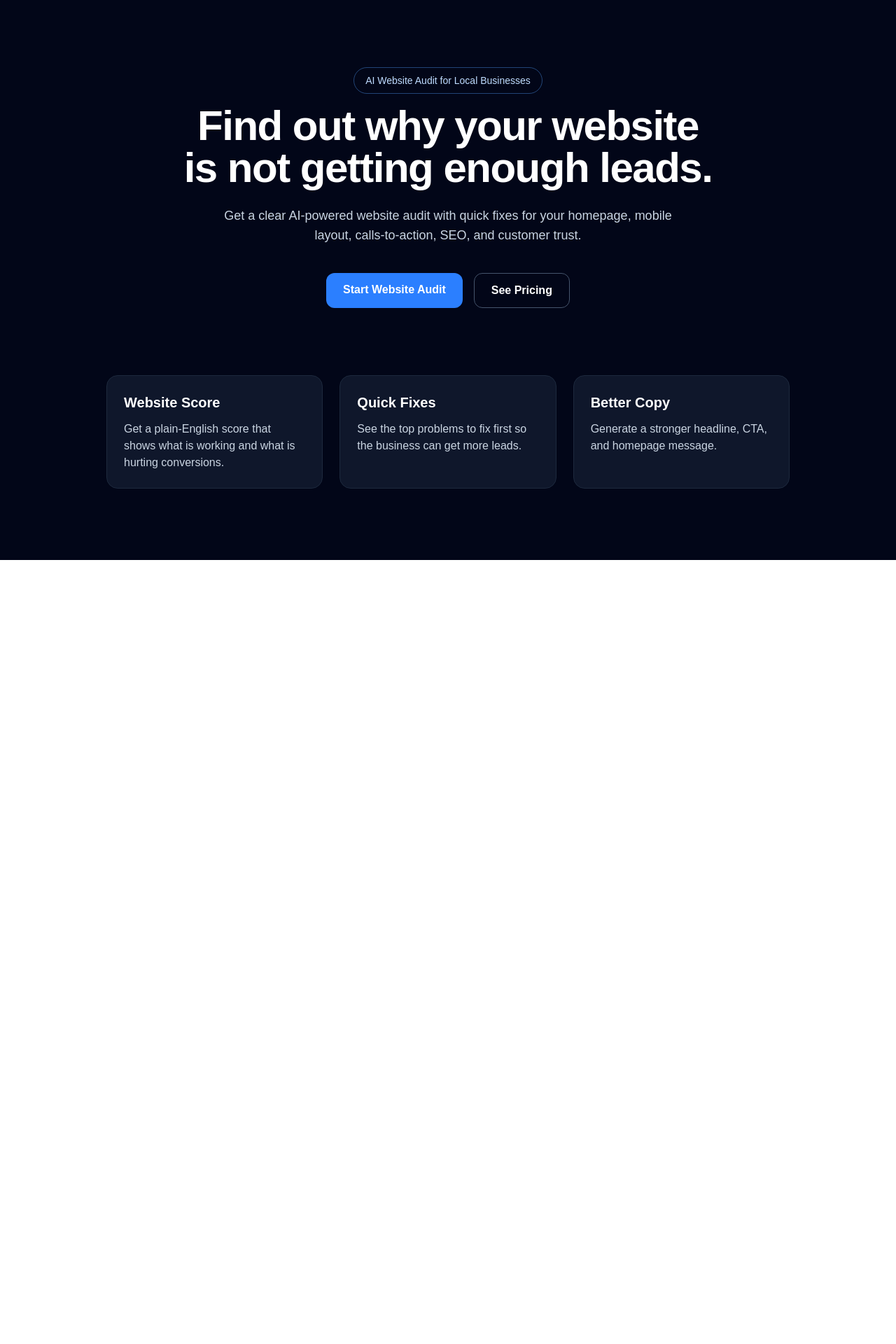
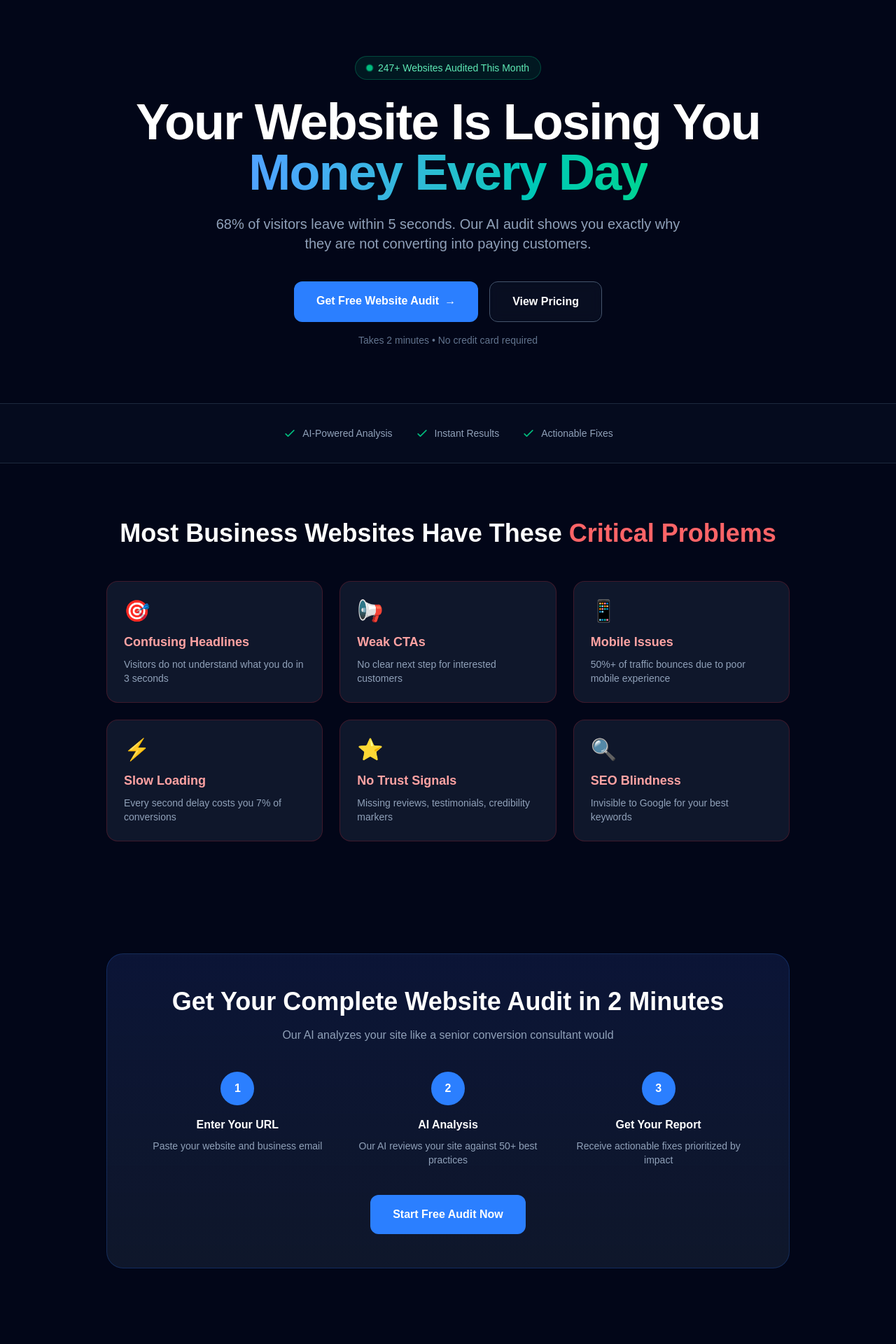
Before and after one commit to danspelt/danspelt-ai-audit, a Next.js app: page / in a window 1280 px wide. Shown: the top 1920 px of the page at 70% size. Before the commit the page ends 800 px from the top, so only its background shows below. Built offline with nearby package versions, Linux system fonts and the light colour scheme.

Commit message:
Enhance landing page with conversion-focused design, social proof, and clear CTAs

```diff
--- a/src/app/page.tsx
+++ b/src/app/page.tsx
@@ -1,59 +1,202 @@
 export default function Home() {
   return (
     <main className="min-h-screen bg-slate-950 text-white">
-      <section className="mx-auto flex max-w-5xl flex-col items-center px-6 py-24 text-center">
-        <p className="mb-4 rounded-full border border-blue-400/40 px-4 py-2 text-sm text-blue-200">
-          AI Website Audit for Local Businesses
-        </p>
+      {/* Hero Section */}
+      <section className="mx-auto flex max-w-5xl flex-col items-center px-6 py-20 text-center">
+        <div className="mb-6 inline-flex items-center gap-2 rounded-full border border-emerald-500/30 bg-emerald-500/10 px-4 py-1.5">
+          <span className="relative flex h-2 w-2">
+            <span className="absolute inline-flex h-full w-full animate-ping rounded-full bg-emerald-400 opacity-75"></span>
+            <span className="relative inline-flex h-2 w-2 rounded-full bg-emerald-500"></span>
+          </span>
+          <span className="text-sm font-medium text-emerald-300">
+            247+ Websites Audited This Month
+          </span>
+        </div>
 
-        <h1 className="max-w-3xl text-4xl font-bold tracking-tight md:text-6xl">
-          Find out why your website is not getting enough leads.
+        <h1 className="max-w-4xl text-5xl font-bold tracking-tight md:text-6xl lg:text-7xl">
+          Your Website Is Losing You{' '}
+          <span className="bg-gradient-to-r from-blue-400 to-emerald-400 bg-clip-text text-transparent">
+            Money Every Day
+          </span>
         </h1>
 
-        <p className="mt-6 max-w-2xl text-lg text-slate-300">
-          Get a clear AI-powered website audit with quick fixes for your homepage,
-          mobile layout, calls-to-action, SEO, and customer trust.
+        <p className="mt-6 max-w-2xl text-xl text-slate-400">
+          68% of visitors leave within 5 seconds. Our AI audit shows you exactly
+          why they are not converting into paying customers.
         </p>
 
         <div className="mt-10 flex flex-col gap-4 sm:flex-row">
           <a
             href="/audit"
-            className="rounded-xl bg-blue-500 px-6 py-3 font-semibold text-white hover:bg-blue-400"
+            className="group relative rounded-xl bg-blue-500 px-8 py-4 font-semibold text-white transition-all hover:bg-blue-400 hover:shadow-lg hover:shadow-blue-500/25"
           >
-            Start Website Audit
+            Get Free Website Audit
+            <span className="ml-2 inline-block transition-transform group-hover:translate-x-1">→</span>
           </a>
 
           <a
             href="/pricing"
-            className="rounded-xl border border-slate-600 px-6 py-3 font-semibold text-white hover:bg-slate-900"
+            className="rounded-xl border border-slate-600 bg-slate-900/50 px-8 py-4 font-semibold text-white backdrop-blur transition-all hover:border-slate-500 hover:bg-slate-800"
           >
-            See Pricing
+            View Pricing
           </a>
+        </div>
+
+        <p className="mt-4 text-sm text-slate-500">
+          Takes 2 minutes • No credit card required
+        </p>
+      </section>
+
+      {/* Trust Indicators */}
+      <section className="border-y border-slate-800 bg-slate-900/30">
+        <div className="mx-auto flex max-w-5xl flex-wrap items-center justify-center gap-8 px-6 py-8">
+          <div className="flex items-center gap-2 text-slate-400">
+            <svg className="h-5 w-5 text-emerald-500" fill="none" viewBox="0 0 24 24" stroke="currentColor">
+              <path strokeLinecap="round" strokeLinejoin="round" strokeWidth={2} d="M5 13l4 4L19 7" />
+            </svg>
+            <span className="text-sm">AI-Powered Analysis</span>
+          </div>
+          <div className="flex items-center gap-2 text-slate-400">
+            <svg className="h-5 w-5 text-emerald-500" fill="none" viewBox="0 0 24 24" stroke="currentColor">
+              <path strokeLinecap="round" strokeLinejoin="round" strokeWidth={2} d="M5 13l4 4L19 7" />
+            </svg>
+            <span className="text-sm">Instant Results</span>
+          </div>
+          <div className="flex items-center gap-2 text-slate-400">
+            <svg className="h-5 w-5 text-emerald-500" fill="none" viewBox="0 0 24 24" stroke="currentColor">
+              <path strokeLinecap="round" strokeLinejoin="round" strokeWidth={2} d="M5 13l4 4L19 7" />
+            </svg>
+            <span className="text-sm">Actionable Fixes</span>
+          </div>
         </div>
       </section>
 
-      <section className="mx-auto grid max-w-5xl gap-6 px-6 pb-24 md:grid-cols-3">
-        <div className="rounded-2xl border border-slate-800 bg-slate-900 p-6">
-          <h2 className="text-xl font-bold">Website Score</h2>
-          <p className="mt-3 text-slate-300">
-            Get a plain-English score that shows what is working and what is hurting conversions.
-          </p>
+      {/* Problem Section */}
+      <section className="mx-auto max-w-5xl px-6 py-20">
+        <div className="text-center">
+          <h2 className="text-3xl font-bold md:text-4xl">
+            Most Business Websites Have These{' '}
+            <span className="text-red-400">Critical Problems</span>
+          </h2>
         </div>
 
-        <div className="rounded-2xl border border-slate-800 bg-slate-900 p-6">
-          <h2 className="text-xl font-bold">Quick Fixes</h2>
-          <p className="mt-3 text-slate-300">
-            See the top problems to fix first so the business can get more leads.
+        <div className="mt-12 grid gap-6 md:grid-cols-2 lg:grid-cols-3">
+          {[
+            { title: 'Confusing Headlines', desc: 'Visitors do not understand what you do in 3 seconds', icon: '🎯' },
+            { title: 'Weak CTAs', desc: 'No clear next step for interested customers', icon: '📢' },
+            { title: 'Mobile Issues', desc: '50%+ of traffic bounces due to poor mobile experience', icon: '📱' },
+            { title: 'Slow Loading', desc: 'Every second delay costs you 7% of conversions', icon: '⚡' },
+            { title: 'No Trust Signals', desc: 'Missing reviews, testimonials, credibility markers', icon: '⭐' },
+            { title: 'SEO Blindness', desc: 'Invisible to Google for your best keywords', icon: '🔍' },
+          ].map((problem, i) => (
+            <div key={i} className="rounded-2xl border border-red-500/20 bg-slate-900 p-6 transition-colors hover:border-red-500/40">
+              <div className="mb-3 text-3xl">{problem.icon}</div>
+              <h3 className="text-lg font-bold text-red-300">{problem.title}</h3>
+              <p className="mt-2 text-sm text-slate-400">{problem.desc}</p>
+            </div>
+          ))}
+        </div>
+      </section>
+
+      {/* Solution Section */}
+      <section className="mx-auto max-w-5xl px-6 py-20">
+        <div className="rounded-3xl border border-blue-500/20 bg-gradient-to-b from-blue-950/50 to-slate-900 p-8 md:p-12">
+          <div className="text-center">
+            <h2 className="text-3xl font-bold md:text-4xl">
+              Get Your Complete Website Audit in 2 Minutes
+            </h2>
+            <p className="mt-4 text-slate-400">
+              Our AI analyzes your site like a senior conversion consultant would
+            </p>
+          </div>
+
+          <div className="mt-10 grid gap-6 md:grid-cols-3">
+            {[
+              { step: '1', title: 'Enter Your URL', desc: 'Paste your website and business email' },
+              { step: '2', title: 'AI Analysis', desc: 'Our AI reviews your site against 50+ best practices' },
+              { step: '3', title: 'Get Your Report', desc: 'Receive actionable fixes prioritized by impact' },
+            ].map((item, i) => (
+              <div key={i} className="text-center">
+                <div className="mx-auto mb-4 flex h-12 w-12 items-center justify-center rounded-full bg-blue-500 font-bold text-white">
+                  {item.step}
+                </div>
+                <h3 className="font-bold">{item.title}</h3>
+                <p className="mt-2 text-sm text-slate-400">{item.desc}</p>
+              </div>
+            ))}
+          </div>
+
+          <div className="mt-10 text-center">
+            <a
+              href="/audit"
+              className="inline-block rounded-xl bg-blue-500 px-8 py-4 font-semibold text-white transition-all hover:bg-blue-400 hover:shadow-lg hover:shadow-blue-500/25"
+            >
+              Start Free Audit Now
+            </a>
+          </div>
+        </div>
+      </section>
+
+      {/* Features Grid */}
+      <section className="mx-auto max-w-5xl px-6 py-20">
+        <h2 className="text-center text-3xl font-bold md:text-4xl">
+          What You Get
+        </h2>
+
+        <div className="mt-12 grid gap-6 md:grid-cols-2 lg:grid-cols-3">
+          {[
+            { title: 'Conversion Score', desc: 'Overall rating with breakdown by category', icon: '📊' },
+            { title: 'Priority Fixes', desc: 'Top 5 issues ranked by impact on revenue', icon: '🎯' },
+            { title: 'Better Headlines', desc: 'AI-generated headlines that actually convert', icon: '✍️' },
+            { title: 'CTA Improvements', desc: 'Stronger calls-to-action that drive action', icon: '🎬' },
+            { title: 'Mobile Audit', desc: 'Specific mobile UX recommendations', icon: '📱' },
+            { title: 'SEO Quick Wins', desc: 'Low-effort, high-impact SEO fixes', icon: '🚀' },
+          ].map((feature, i) => (
+            <div key={i} className="rounded-2xl border border-slate-800 bg-slate-900/50 p-6 transition-all hover:border-slate-700 hover:bg-slate-900">
+              <div className="mb-3 text-3xl">{feature.icon}</div>
+              <h3 className="font-bold">{feature.title}</h3>
+              <p className="mt-2 text-sm text-slate-400">{feature.desc}</p>
+            </div>
+          ))}
+        </div>
+      </section>
+
+      {/* CTA Section */}
+      <section className="mx-auto max-w-5xl px-6 py-20">
+        <div className="rounded-3xl bg-gradient-to-r from-blue-600 to-emerald-600 p-8 text-center md:p-12">
+          <h2 className="text-3xl font-bold md:text-4xl">
+            Stop Losing Customers to Your Competitors
+          </h2>
+          <p className="mx-auto mt-4 max-w-2xl text-lg text-white/80">
+            Your website should be your best salesperson. Fix it today and start
+            converting more visitors into paying customers.
           </p>
-        </div>
-
-        <div className="rounded-2xl border border-slate-800 bg-slate-900 p-6">
-          <h2 className="text-xl font-bold">Better Copy</h2>
-          <p className="mt-3 text-slate-300">
-            Generate a stronger headline, CTA, and homepage message.
+          <div className="mt-8 flex flex-col items-center gap-4 sm:flex-row sm:justify-center">
+            <a
+              href="/audit"
+              className="rounded-xl bg-white px-8 py-4 font-semibold text-slate-900 transition-all hover:bg-slate-100"
+            >
+              Get Free Audit →
+            </a>
+            <a
+              href="/pricing"
+              className="rounded-xl border-2 border-white/30 px-8 py-4 font-semibold text-white transition-all hover:bg-white/10"
+            >
+              See Full Pricing
+            </a>
+          </div>
+          <p className="mt-4 text-sm text-white/60">
+            Free audit • No credit card required • Results in 2 minutes
           </p>
         </div>
       </section>
+
+      {/* Footer */}
+      <footer className="border-t border-slate-800 bg-slate-900/50 py-12">
+        <div className="mx-auto max-w-5xl px-6 text-center text-sm text-slate-500">
+          <p>© 2025 AI Website Audit. Built for local businesses that want more leads.</p>
+        </div>
+      </footer>
     </main>
   );
 }
```
